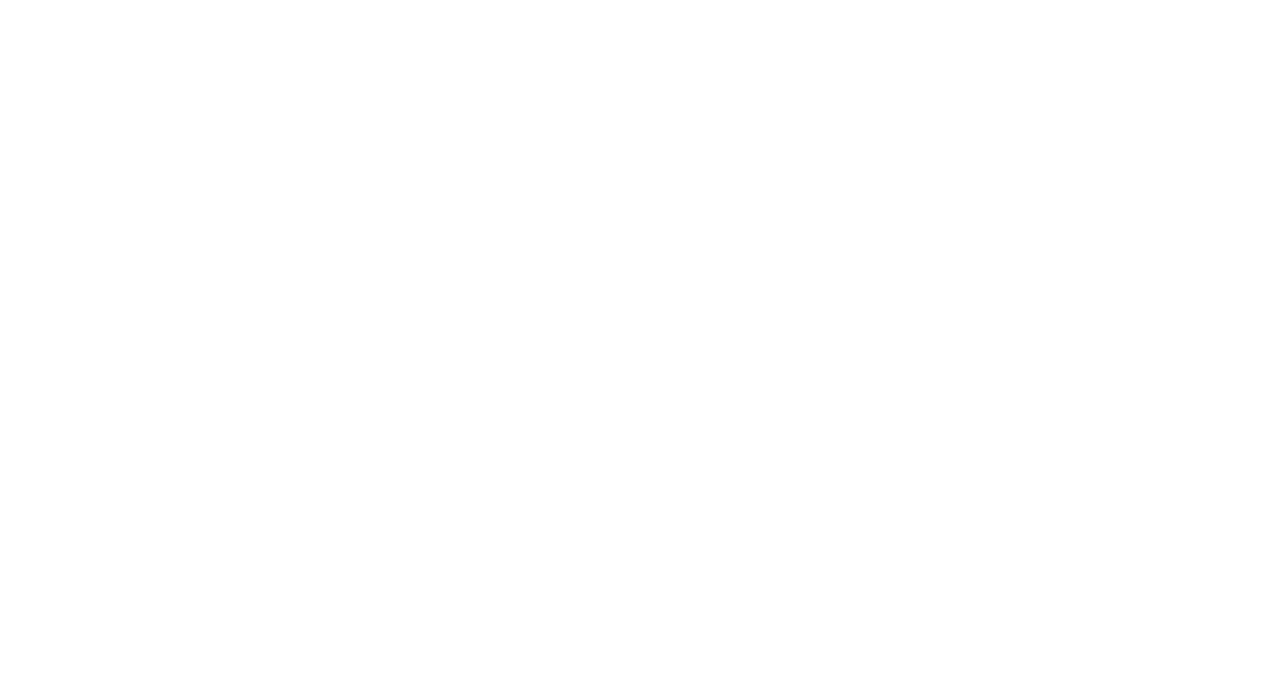
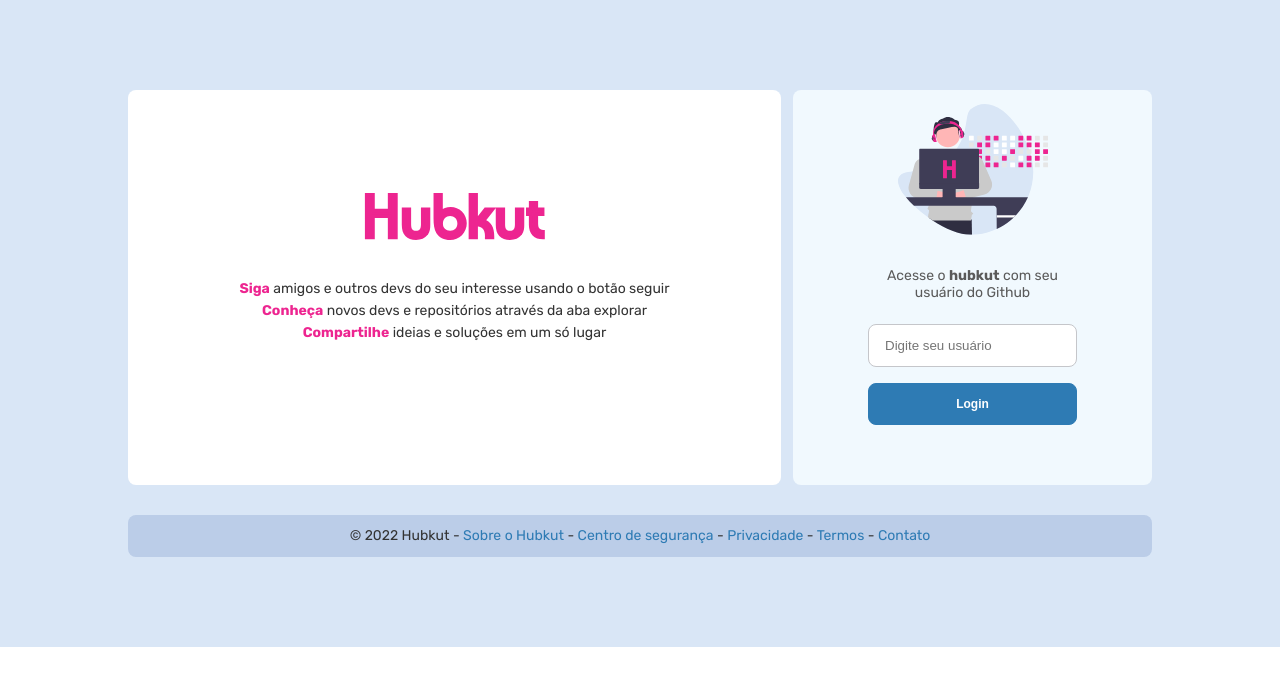
Before and after one commit to lucianakyoko/Hubkut, a React (Vite) app: page / in a window 1280 px wide. Shown: the top 686 px of the page. Built offline with nearby package versions, Linux system fonts and the light colour scheme.

Commit message:
feat(App): add Home route

```diff
--- a/src/App.jsx
+++ b/src/App.jsx
@@ -1,8 +1,13 @@
+import { BrowserRouter, Routes, Route} from 'react-router-dom';
+import { Home } from './pages/Home';
 
 function App() {
   return (
-    <div>
-    </div>
+    <BrowserRouter>
+      <Routes>
+        <Route path='/' element={<Home/>} />
+      </Routes>
+    </BrowserRouter>
   )
 }
 
```
